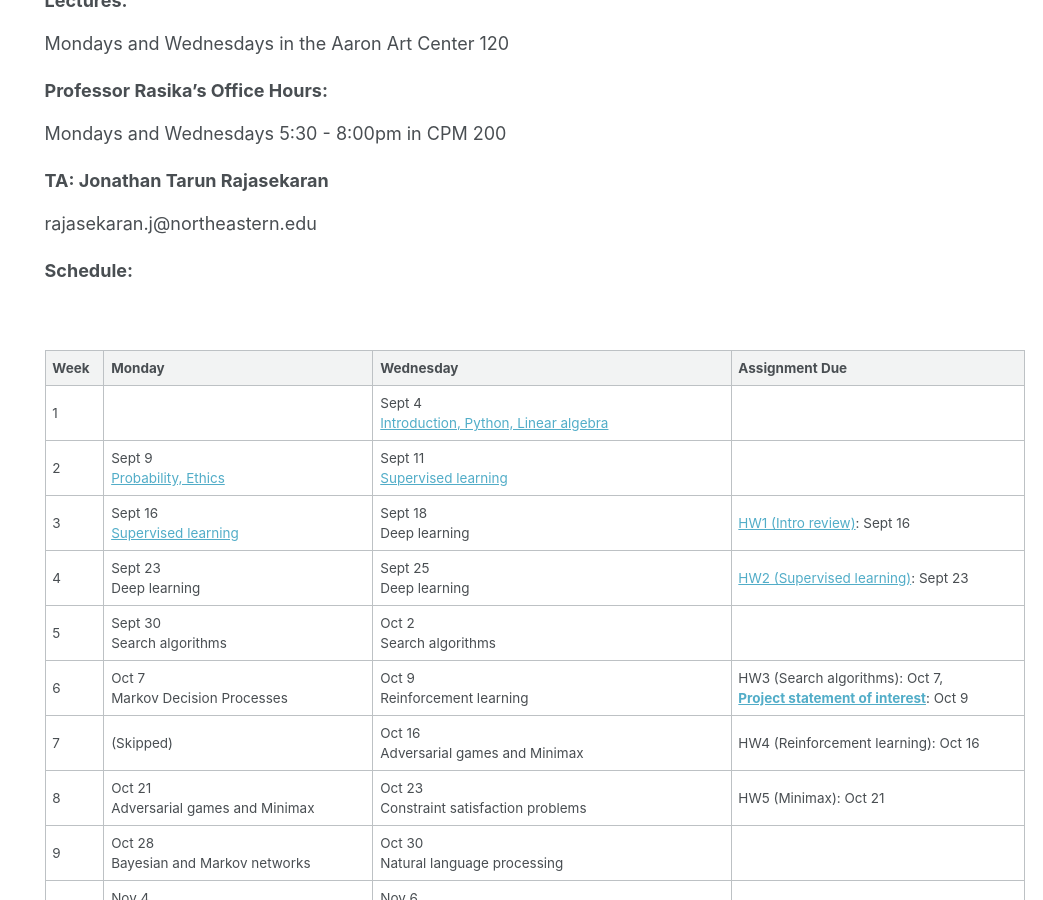
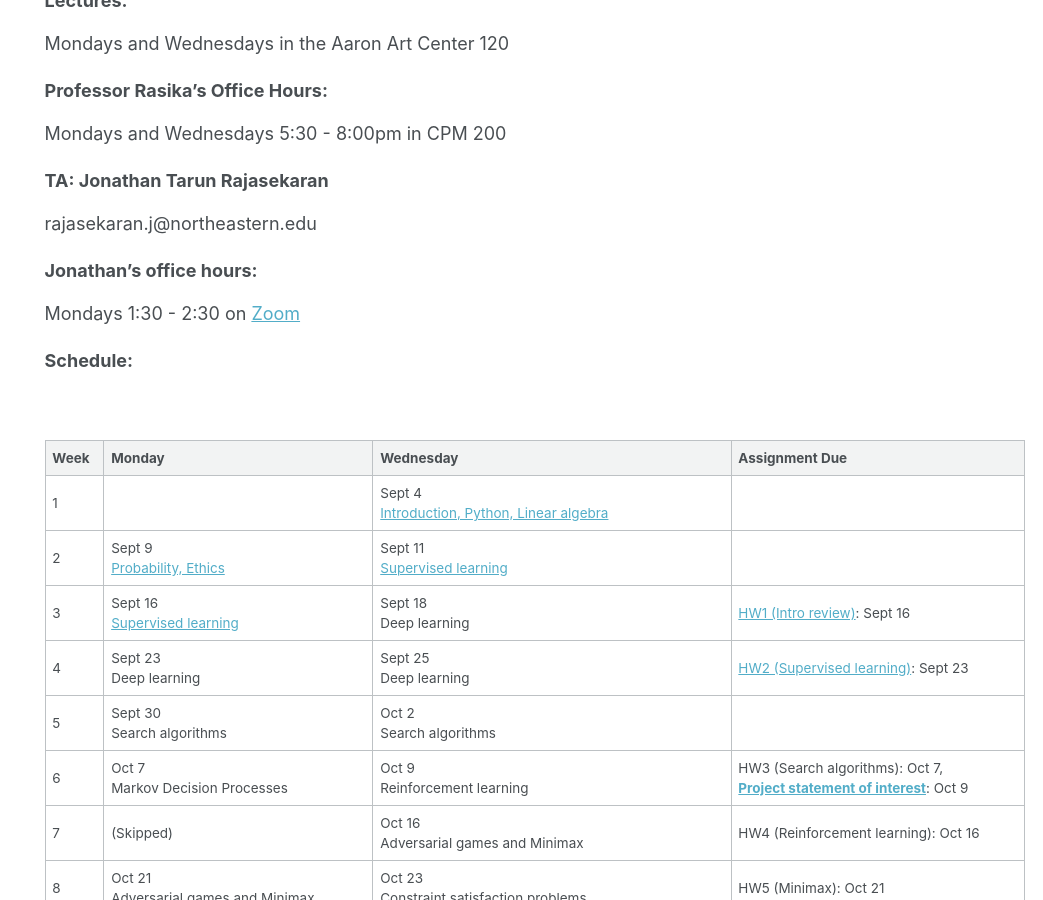
Before and after one commit to rasikabh/rasikabh.github.io, a Jekyll site: the page built from _pages/ai2024f.md, in a window 1280 px wide and 900 px high, scrolled down 350 px. Shown: the whole window, without its empty margins (237-1280 px from the left). Built offline with Jekyll 4.4.1, drawn with Linux system fonts in a browser that asks for light colours.

Commit message:
add Jonathan's office hours

```diff
--- a/_pages/ai2024f.md
+++ b/_pages/ai2024f.md
@@ -31,6 +31,10 @@ Mondays and Wednesdays 5:30 - 8:00pm in CPM 200
 ### TA: Jonathan Tarun Rajasekaran
 
 rajasekaran.j@northeastern.edu
+
+### Jonathan's office hours:
+
+Mondays 1:30 - 2:30 on [Zoom](https://northeastern.zoom.us/j/8479170362?pwd=fQ5YTTFY2plNWwm99shHmYIzlCCqdz.1)
 
 ### Schedule:
 
```
